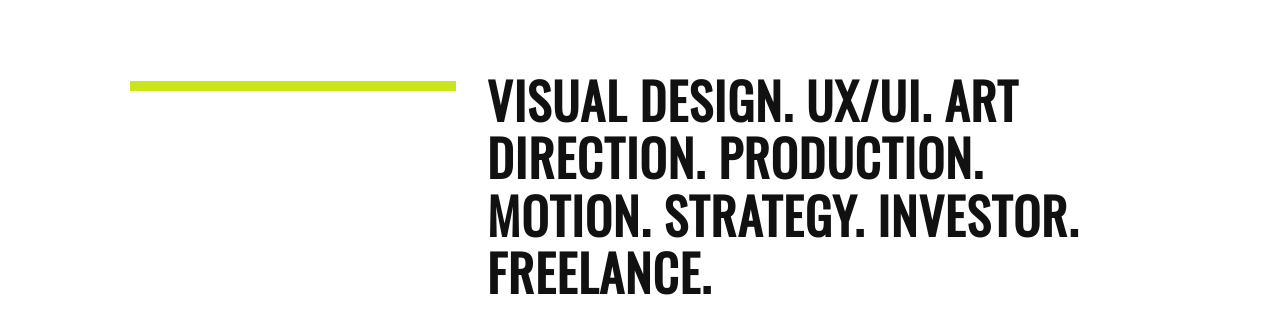
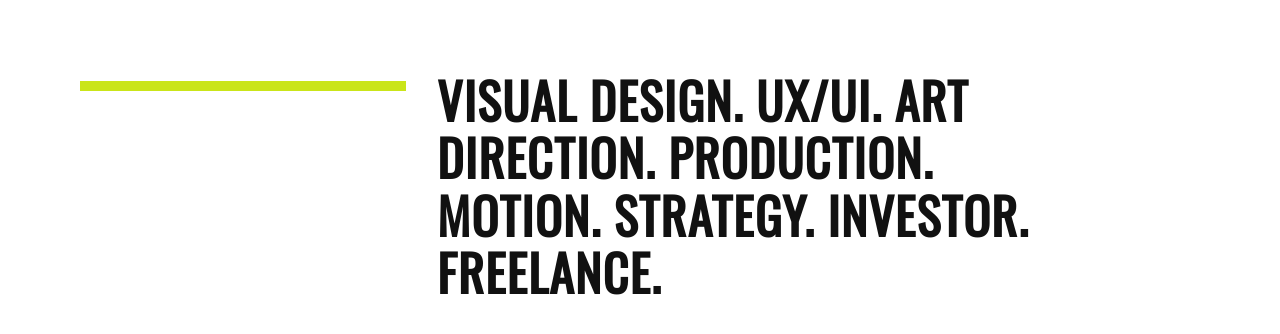
Before and after one commit to pure9nine/2k19, a Gatsby site: page / in a window 1280 px wide. Shown: the part 684-1018 px from the top of the page. Built offline with nearby package versions, Linux system fonts and the light colour scheme; Gatsby itself is replaced by a stand-in of ours.

Commit message:
Add row class to hero tagline

```diff
--- a/src/hero/HeroContainer.js
+++ b/src/hero/HeroContainer.js
@@ -25,7 +25,7 @@ export default class HeroContainer extends Component {
     renderHeroTagline() {
         return (
             <div className="row">
-                <div className="column">
+                <div className="row column">
                     <h2 className={styles.heroTagline}>
                         Visual Design. UX/UI. Art Direction. production. motion. Strategy. Investor. <span className="u-heading-underlined">Freelance.</span>
                     </h2>
```
